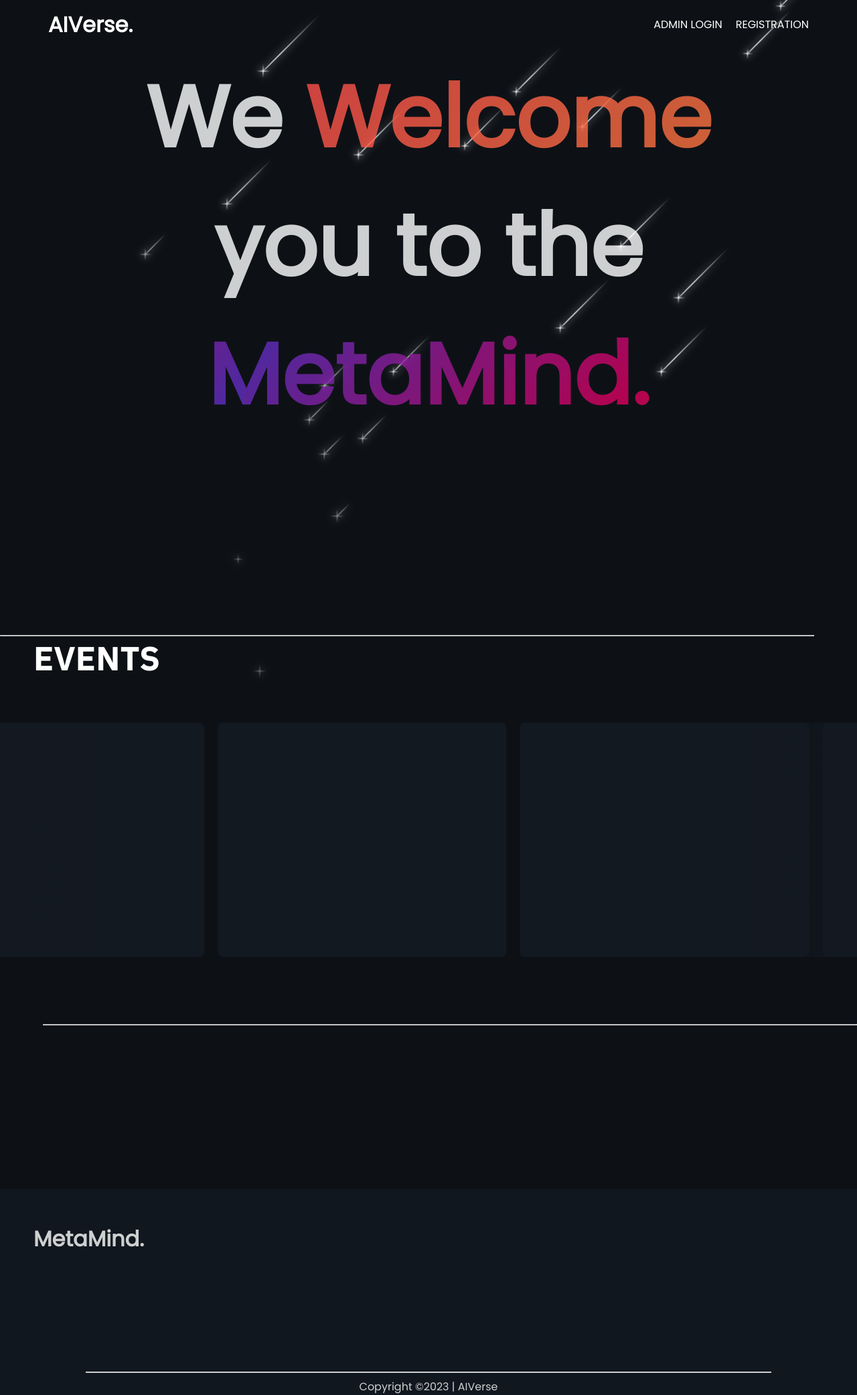
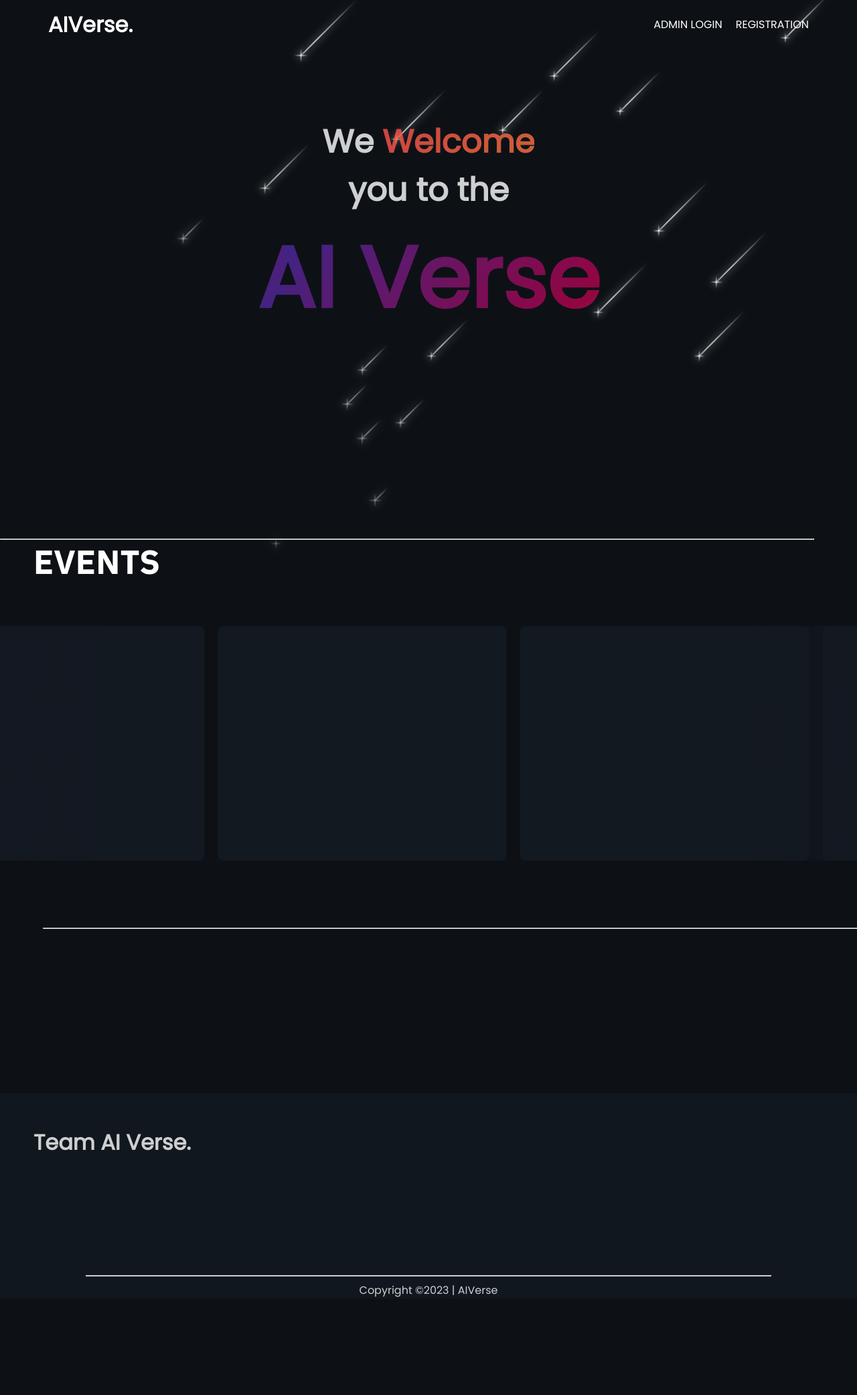
Before and after one commit to anveshdange/ARVerse, a Django app: page / in a window 1280 px wide. Shown: the whole page at 67% size. After the commit the page ends 1937 px from the top, so only its background shows below. Run offline with Django 4.2, Linux system fonts and the light colour scheme; some libraries are stand-ins or nearby versions.

Commit message:
Added changing colour Navigation Bar functionality and fixed some star timings.

```diff
--- a/AIevent/AIverse/static/css/style.css
+++ b/AIevent/AIverse/static/css/style.css
@@ -8,6 +8,7 @@
 
 body{
     background-color: #0d1116;
+
 }
 
 .navbar{
@@ -17,6 +18,15 @@
     right: 0;
     z-index: 5;
 }
+
+/*Changes the color of the navbar*/
+/*Targets index.html (Line 26 & Line 42)*/
+.nav-colored {
+  background-color:#000;
+  transition: background-color 700ms linear;
+}
+.nav-transparent { background-color:transparent;}
+
 
 .header{
     width: 95%;
@@ -37,6 +47,12 @@
 
 }
 
+/*Targets the main element "We welcome you to " element*/
+/*Targets index.html(Line 103)*/
+/* .intro {
+  width: 50px;
+  height: 50px;
+} */
 
 
 
@@ -100,17 +116,24 @@
 
 .intro{
     width: 100%;
+    height: 100%;
     text-align: center;
     color: white;
     /* padding-top: 30px; */
-    margin-top: 5rem;
+    margin-top: 11rem;
     /* border: 1px solid red; */
 }
 
 .intro-class{
-    font-size: 8rem;
+    font-size: 3rem;
     font-weight: 900;
     opacity: 0.8;
+}
+
+.heighlight2{
+  font-size: 8rem;
+  font-weight: 900;
+  opacity: 0.8;
 }
 
 .down-arrow {
@@ -185,7 +208,7 @@
     left: 0;
     z-index: -1;
     width: 100%;
-    height: 120%;
+    height: 100%;
     transform: rotate(-45deg);
   }
 
@@ -218,6 +241,7 @@
     --top-offset: 85.13vh;
     --fall-duration: 8.511s;
     --fall-delay: 5.748s;
+    /* --fall-delay: 100ms; */
   }
   .star:nth-child(2) {
     --star-tail-length: 6.04em;
--- a/AIevent/AIverse/templates/event/index.html
+++ b/AIevent/AIverse/templates/event/index.html
@@ -19,13 +19,27 @@
         integrity="sha512-H6cPm97FAsgIKmlBA4s774vqoN24V5gSQL4yBTDOY2su2DeXZVhQPxFK4P6GPdnZqM9fg1G3cMv5wD7e6cFLZQ=="
         crossorigin="anonymous" referrerpolicy="no-referrer"></script>
     <script src="https://cdn.jsdelivr.net/npm/pace-js@latest/pace.min.js"></script>
+    <script>
+        const nav = document.getElementById('navbar');
+        window.onscroll = function () {
+        if (document.body.scrollTop >= 100 ||  document.documentElement.scrollTop >= 100 ) {
+            navbar.classList.add("nav-colored");
+            navbar.classList.remove("nav-transparent");
+        }
+        else{
+            navbar.classList.add("nav-transparent");
+            navbar.classList.remove("nav-colored");
+        }
+};
+
+    </script>
     <title>AIVerse</title>
 </head>
 
 <body>
 
         <!-- header section  -->
-        <header class="navbar">
+        <header class="navbar nav-colored nav-transparent" id="navbar">
             <div class="header">
                 <div id="logo">
                     <a href="/"><h1>AIVerse.</h1></a>
@@ -101,8 +115,10 @@
 
         <!-- hero section  -->
         <div class="intro">
-            <h1 class="intro-class">We<span class="heighlight1"> Welcome</span> <br> you to the <br> <span
-                    class="heighlight2">MetaMind.</span></h1>
+            <h1 class="intro-class">We<span class="heighlight1"> Welcome</span> <br> you to the<br>
+                <span class="heighlight2">AI Verse</span>
+            </h1>
+
 
             <div class="down-arrow">
                 <a href="/"><i class="fa-solid fa-angle-down fa-2xl"></i></a>
@@ -169,7 +185,7 @@
         <!-- footer section  -->
         <footer class="footer">
             <div class="footer-logo">
-                <h1>MetaMind.</h1>
+                <h1>Team AI Verse.</h1>
             </div>
 
             <div class="sociallinks">
--- /dev/null
+++ b/requirements.txt
@@ -0,0 +1,6 @@
+##for anaconda
+#anaconda
+
+django
+django-admin
+pillow
```
